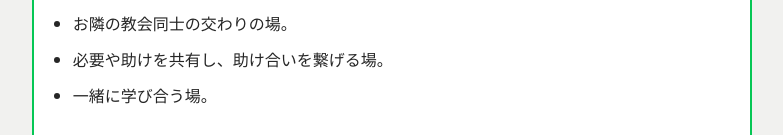
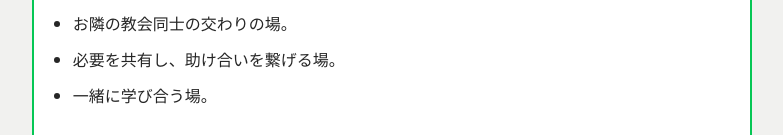
Before and after one commit to sugawaramichio/worship-roster-app, a plain HTML site: page nacham/index.html in a window 1280 px wide. Shown: the part 6883-7018 px from the top of the page, without its empty margins (248-1031 px from the left). Drawn offline with Linux system fonts and the light colour scheme.

Commit message:
ナーハムBSハンドアウト: 3つの場の2つ目を修正
Co-Authored-By: Claude Opus 5.5 <noreply@anthropic.com>

```diff
--- a/nacham/index.html
+++ b/nacham/index.html
@@ -308,7 +308,7 @@ footer{margin-top:44px;padding-top:16px;border-top:1px solid var(--line);font-si
     <h3>3つの場所づくりを目指します</h3>
     <ul class="list">
       <li>お隣の教会同士の交わりの場。</li>
-      <li>必要や助けを共有し、助け合いを繋げる場。</li>
+      <li>必要を共有し、助け合いを繋げる場。</li>
       <li>一緒に学び合う場。</li>
     </ul>
   </div>
```
